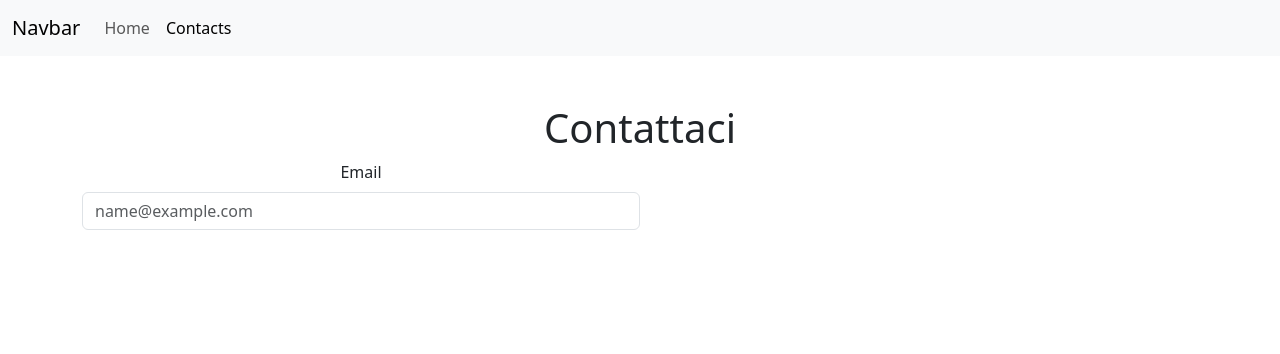
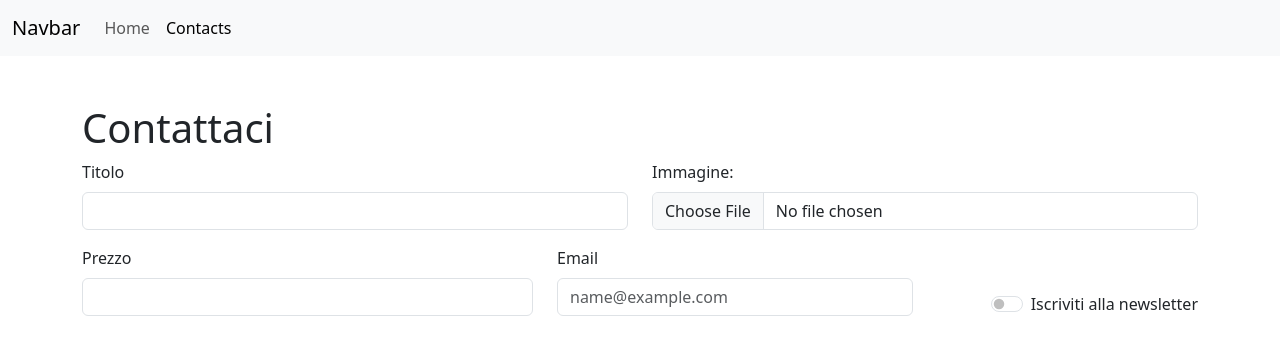
Before and after one commit to GianmariaFatta/vue-dischi, a Vue app: page /contacts in a window 1280 px wide. Shown: the top 354 px of the page. Built offline with nearby package versions, Linux system fonts and the light colour scheme.

Commit message:
Added fields form

```diff
--- a/src/components/pages/ContactsPage.vue
+++ b/src/components/pages/ContactsPage.vue
@@ -6,10 +6,37 @@ export default {
 </script>
 
 <template>
-  <div class="container text-center my-5">
+  <div class="container my-5">
     <h1>Contattaci</h1>
-    <form action="">
+    <form method="post" enctype="multipart/form-data" class="row">
       <div class="col-6">
+        <div class="mb-3">
+          <label for="title" class="form-label">Titolo</label>
+          <input type="text" class="form-control" id="title" />
+        </div>
+      </div>
+      <div class="col-6">
+        <label for="project_img" class="form-label">Immagine:</label>
+        <div class="input-group mb-3">
+          <input
+            type="file"
+            class="form-control rounded-start"
+            id="project_img"
+            name="project_img" />
+        </div>
+      </div>
+      <div class="col-5">
+        <div class="mb-3">
+          <label for="price" class="form-label">Prezzo</label>
+          <input
+            type="number"
+            class="form-control"
+            id="price"
+            max="99,99"
+            min="1" />
+        </div>
+      </div>
+      <div class="col-4">
         <div class="mb-3">
           <label for="email" class="form-label">Email</label>
           <input
@@ -19,6 +46,18 @@ export default {
             placeholder="name@example.com" />
         </div>
       </div>
+      <div class="col-3 d-flex align-items-end justify-content-end">
+        <div class="form-check form-switch mb-3">
+          <input
+            class="form-check-input"
+            type="checkbox"
+            role="switch"
+            id="subscribe" />
+          <label class="form-check-label" for="subscribe"
+            >Iscriviti alla newsletter</label
+          >
+        </div>
+      </div>
     </form>
   </div>
 </template>
```
